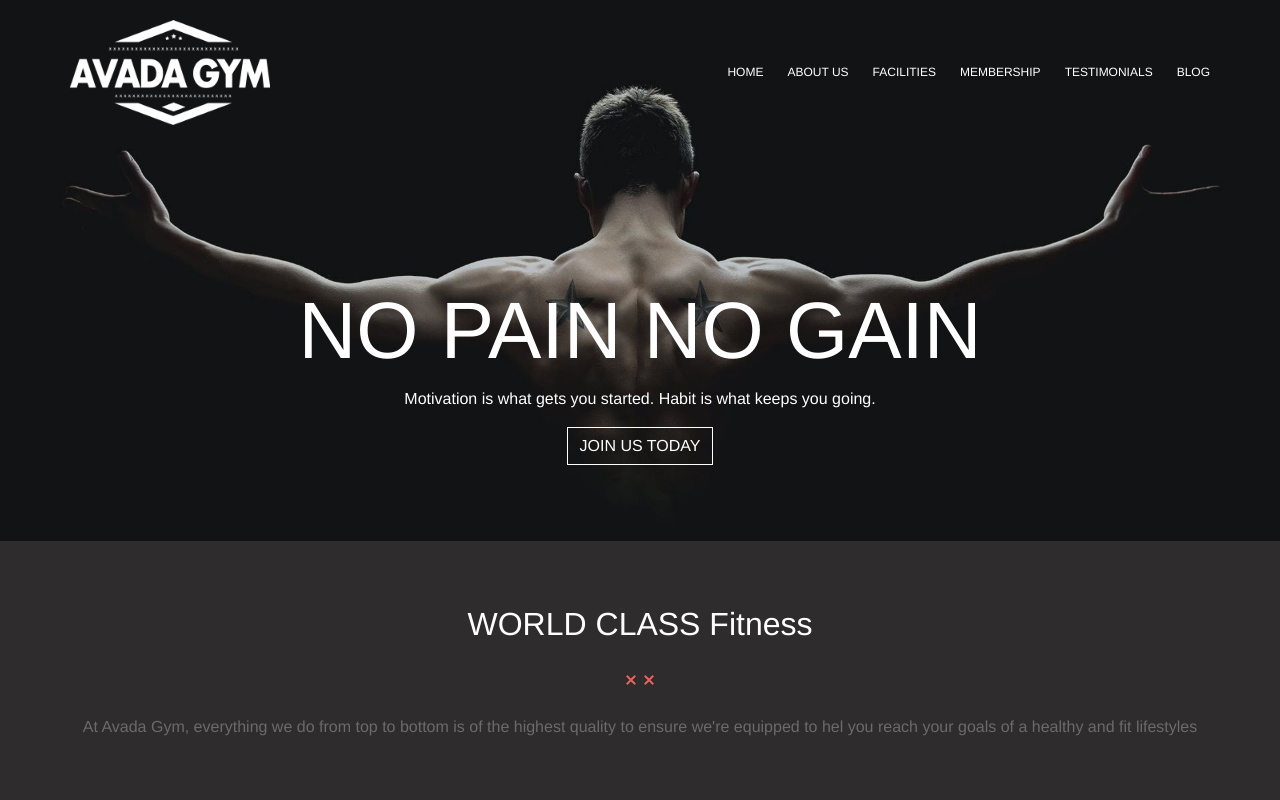
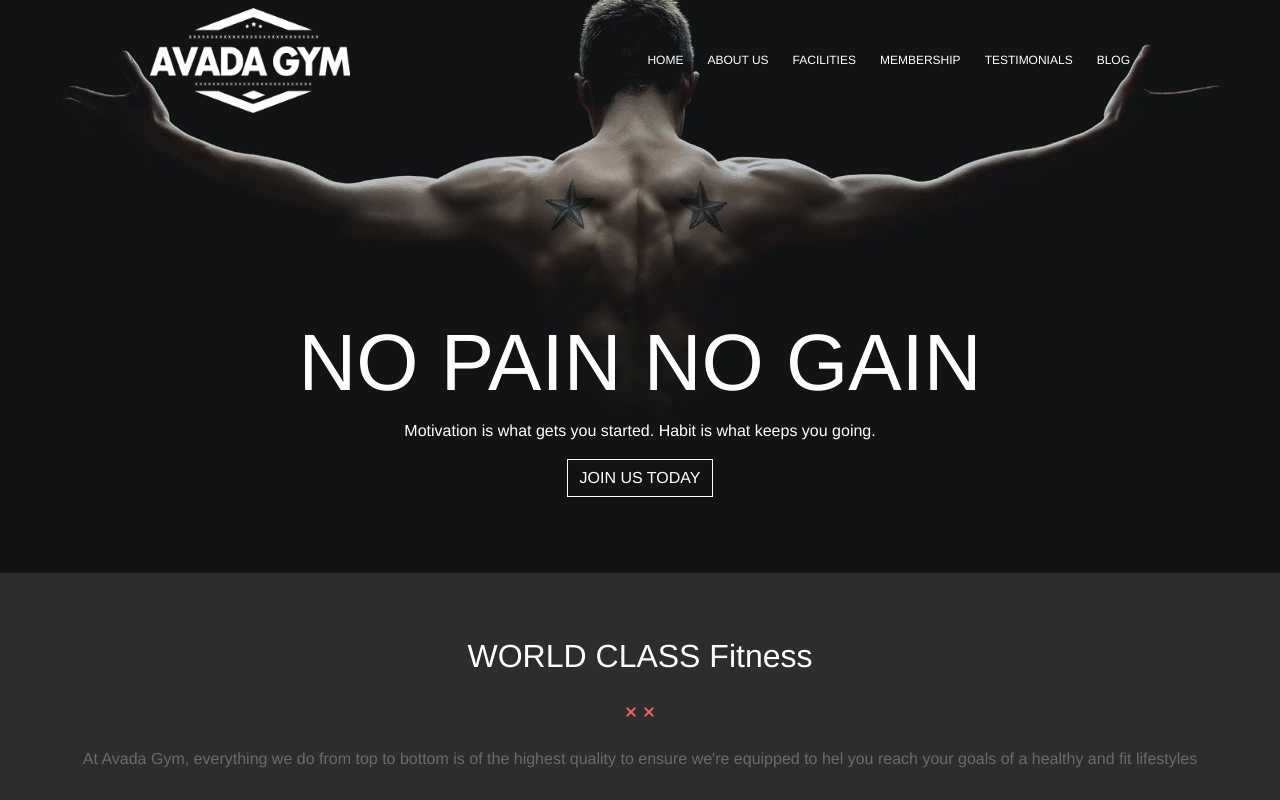
Before and after one commit to grada92/proj-html-vuejs, a Vue app: page / in a window 1280 px wide. Shown: the top 800 px of the page. Built offline with nearby package versions, Linux system fonts and the light colour scheme.

Commit message:
Details navbar Header

```diff
--- a/src/components/HeaderComponent.vue
+++ b/src/components/HeaderComponent.vue
@@ -1,7 +1,7 @@
 <template>
     <div class="box" >
 
-        <div class="d-flex justify-content-between container" >
+        <div class="d-flex container justify-content-between py-2 pb-5" >
 
             <div class="logo-header" >
                 <img src="@/assets/images/gym_logo_1x.png" alt="logo">
@@ -21,7 +21,7 @@
 
 
         </div>
-        <div class="jumbotron" >
+        <div class="jumbotron pt-3" >
             <div class="box2" >
                 <img src="@/assets/images/home-banner.jpg" alt="home-banner">
 
@@ -56,9 +56,9 @@ props : {
 
 <style lang="scss" scoped>
 .container {
-    width: 1200px;
+    max-width: 100%;
     margin: 0 auto;
-    padding: 20px 0px;
+    padding: 50px 150px;
 
 }
 
@@ -82,7 +82,7 @@ a {
     width: 100%;
     position: absolute;
     z-index: -1;
-    top: 0;
+    top: -100px;
     background-size: cover;
 }
 .title {
```
